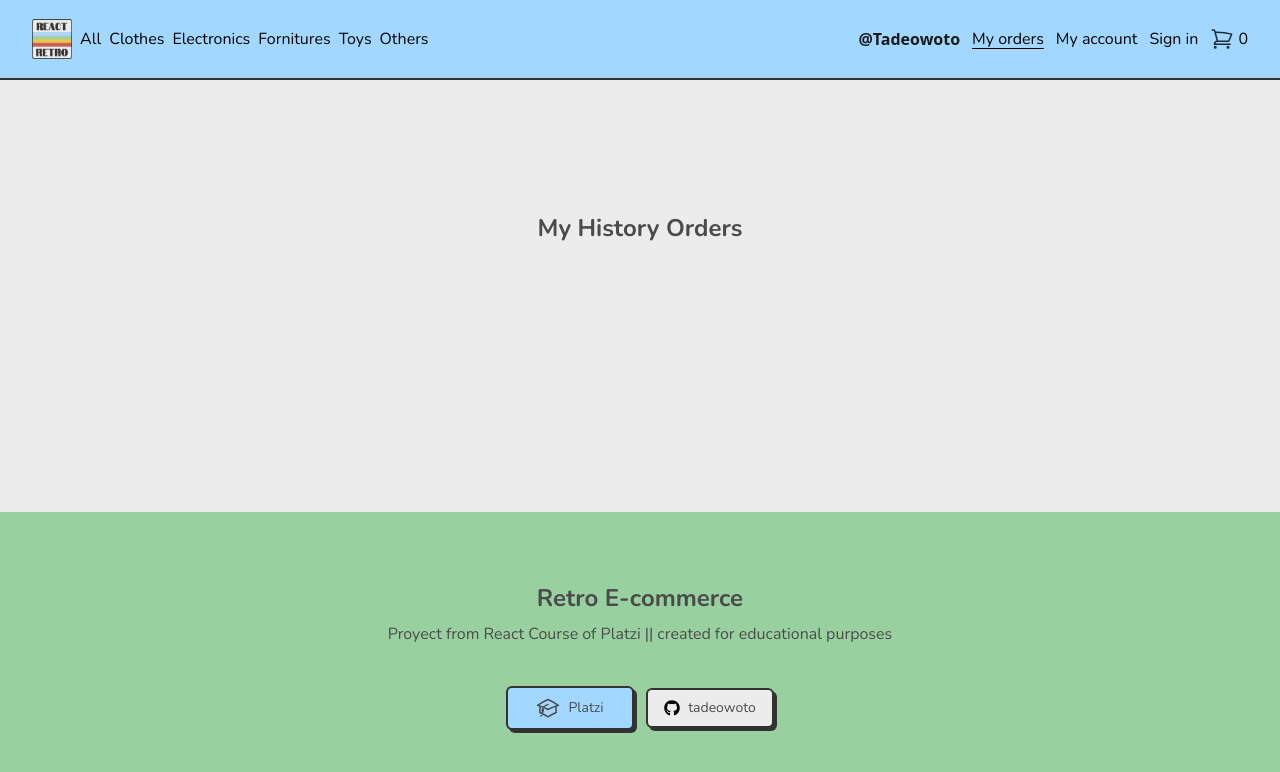
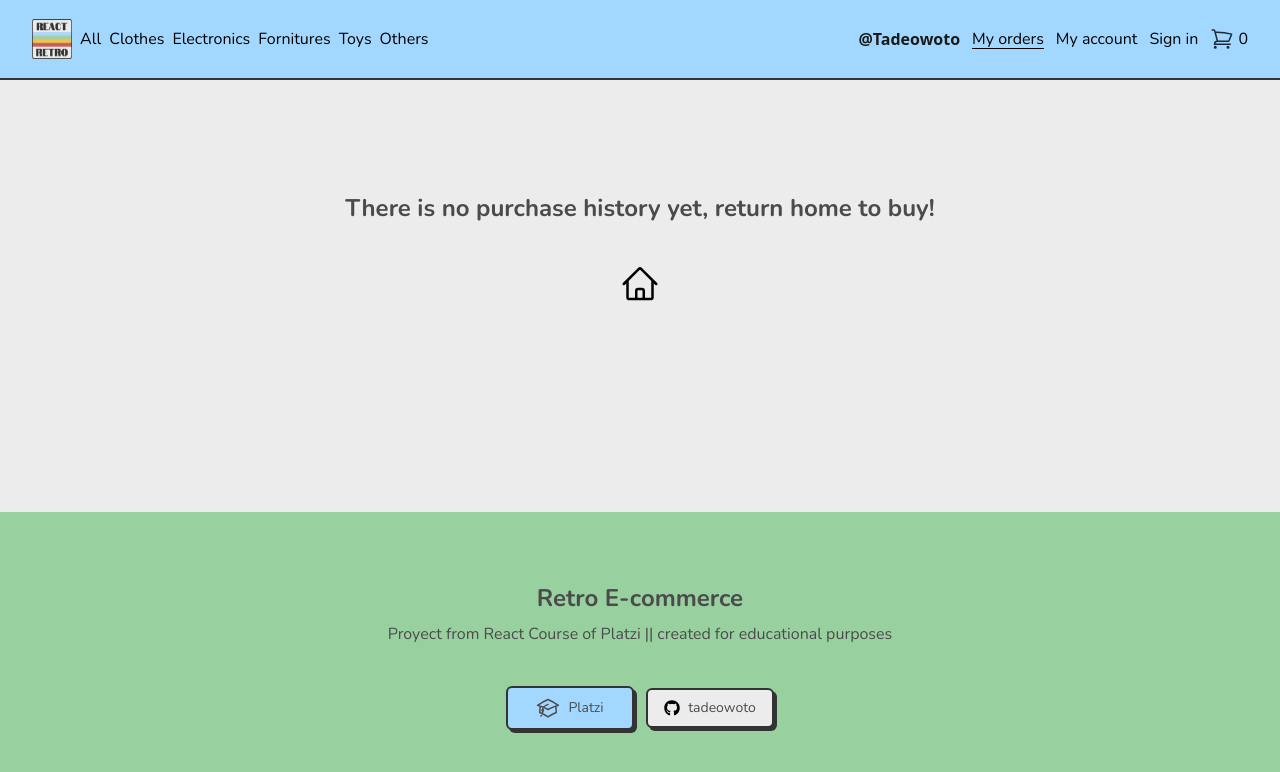
Before and after one commit to tadeowoto/retro-ecommerce, a React (Vite) app: page /my-orders in a window 1280 px wide. Shown: the top 772 px of the page. Built offline with nearby package versions, Linux system fonts and the light colour scheme.

Commit message:
history purchase message

```diff
--- a/src/HistoryOrders/index.tsx
+++ b/src/HistoryOrders/index.tsx
@@ -2,14 +2,30 @@ import MainLayout from "../components/MainLayout";
 import OrdersCard from "../components/OrdersCards";
 import { useContext } from "react";
 import { ecommerceContext } from "../context/context";
+import { HomeIcon } from "@heroicons/react/24/outline";
+import { Link } from "react-router-dom";
 
 import Footer from "../components/Footer";
 
 const HistoryOrders = () => {
   const { order } = useContext(ecommerceContext);
 
-  return (
-    <MainLayout>
+  let renderHistoryMessage;
+
+  if (order.length === 0) {
+    renderHistoryMessage = (
+      <div className="order-container w-full flex justify-center items-center flex-col">
+        <p className="text-2xl font-bold font-nunito text-text ">
+          There is no purchase history yet, return home to buy!
+        </p>
+        <div className="mt-10">
+          <Link to="/">
+            <HomeIcon className="w-10 h-10 text-black" />
+          </Link>
+        </div>
+      </div>
+    );
+  } else {
     <div className="order-container w-full flex justify-center items-center flex-col">
       <h1 className="text-2xl font-bold font-nunito text-text mb-10">
         My History Orders
@@ -25,7 +41,12 @@ const HistoryOrders = () => {
           />
         ))}
       </div>
-      </div>
+    </div>;
+  }
+
+  return (
+    <MainLayout>
+      {renderHistoryMessage}
       <Footer />
     </MainLayout>
   );
```
Lines whose indentation alone changed are shown as unchanged.
